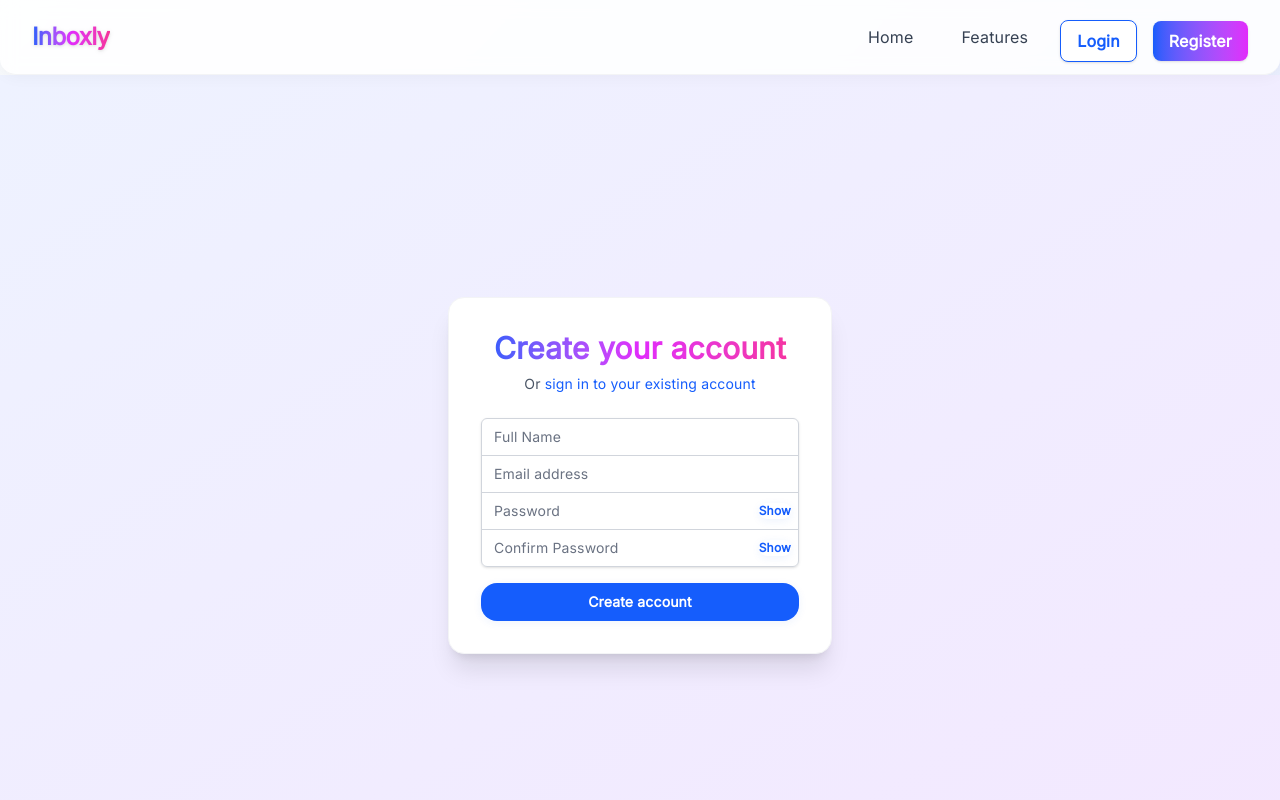
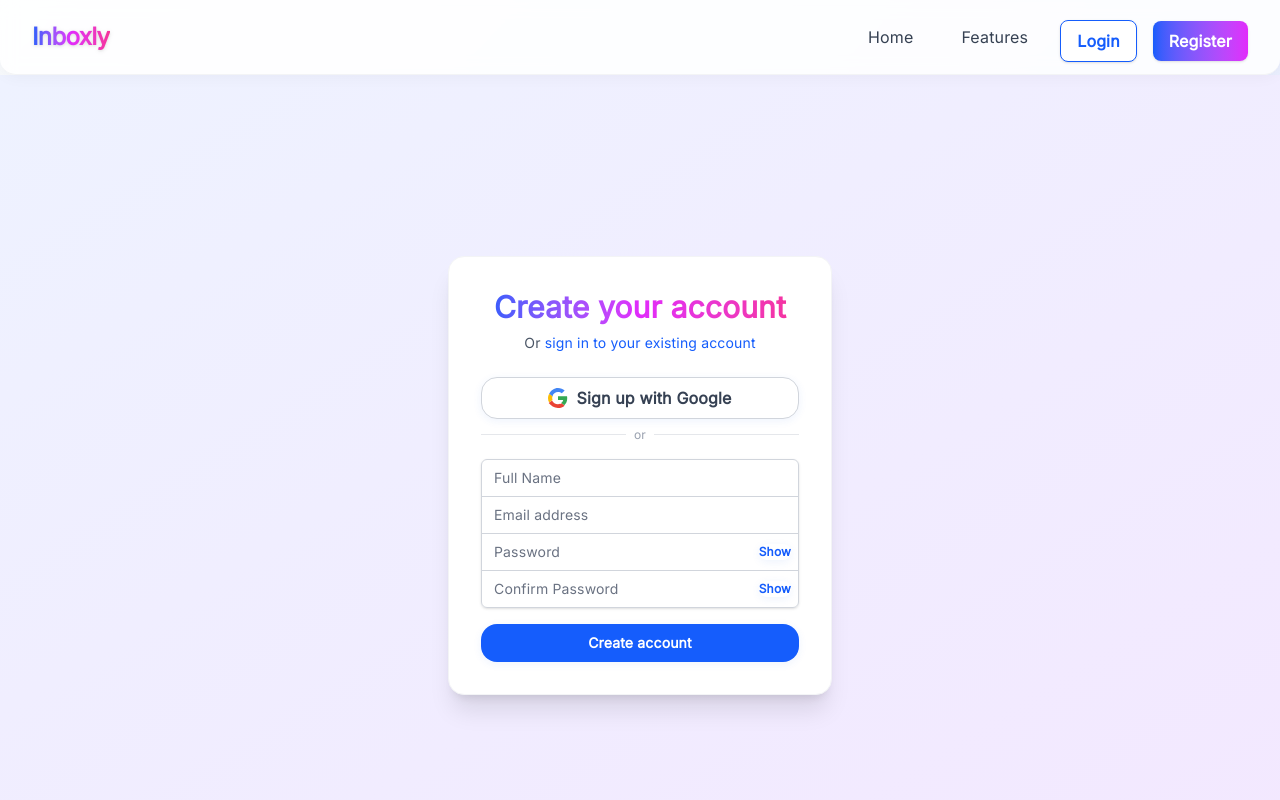
Before and after one commit to HimanshuParihar99/Inboxly, a Next.js app in the folder frontend/: page /register in a window 1280 px wide. Shown: the top 800 px of the page. Built offline with nearby package versions, Linux system fonts and the light colour scheme.

Commit message:
chore: design improvements and updates

```diff
--- a/frontend/package.json
+++ b/frontend/package.json
@@ -13,9 +13,11 @@
     "@fontsource/raleway": "^5.2.6",
     "@headlessui/react": "^2.2.7",
     "@heroicons/react": "^2.2.0",
+    "@vercel/speed-insights": "^1.2.0",
     "autoprefixer": "^10.4.21",
     "framer-motion": "^12.23.12",
     "next": "15.5.3",
+    "next-auth": "^4.24.11",
     "postcss": "^8.5.6",
     "react": "19.1.0",
     "react-dom": "19.1.0"
--- /dev/null
+++ b/frontend/src/app/GoogleSignInButton.tsx
@@ -0,0 +1,15 @@
+"use client";
+import { signIn } from "next-auth/react";
+
+export default function GoogleSignInButton({ text = "Sign in with Google" }: { text?: string }) {
+    return (
+        <button
+            type="button"
+            onClick={() => signIn("google")}
+            className="w-full flex items-center justify-center gap-2 py-2 px-4 border border-gray-300 rounded-md bg-white text-gray-700 font-medium shadow hover:bg-gray-50 transition-colors mb-2"
+        >
+            <svg className="w-5 h-5" viewBox="0 0 48 48"><g><path fill="#4285F4" d="M24 9.5c3.54 0 6.7 1.22 9.19 3.23l6.85-6.85C35.91 2.36 30.28 0 24 0 14.82 0 6.73 5.82 2.69 14.09l7.98 6.2C12.13 13.13 17.57 9.5 24 9.5z" /><path fill="#34A853" d="M46.1 24.55c0-1.64-.15-3.22-.42-4.74H24v9.01h12.42c-.54 2.9-2.18 5.36-4.65 7.02l7.19 5.6C43.98 37.13 46.1 31.36 46.1 24.55z" /><path fill="#FBBC05" d="M10.67 28.29a14.5 14.5 0 0 1 0-8.58l-7.98-6.2A23.94 23.94 0 0 0 0 24c0 3.93.94 7.65 2.69 10.89l7.98-6.2z" /><path fill="#EA4335" d="M24 48c6.28 0 11.91-2.07 15.88-5.64l-7.19-5.6c-2.01 1.35-4.59 2.15-8.69 2.15-6.43 0-11.87-3.63-14.33-8.89l-7.98 6.2C6.73 42.18 14.82 48 24 48z" /><path fill="none" d="M0 0h48v48H0z" /></g></svg>
+            {text}
+        </button>
+    );
+}
--- /dev/null
+++ b/frontend/src/app/api/auth/[...nextauth].ts
@@ -0,0 +1,24 @@
+import NextAuth from "next-auth";
+import GoogleProvider from "next-auth/providers/google";
+
+const handler = NextAuth({
+  providers: [
+    GoogleProvider({
+      clientId: process.env.GOOGLE_CLIENT_ID!,
+      clientSecret: process.env.GOOGLE_CLIENT_SECRET!,
+    }),
+  ],
+  session: {
+    strategy: "jwt",
+  },
+  callbacks: {
+    async session({ session, token }) {
+      if (session.user) {
+        (session.user as any).id = token.sub;
+      }
+      return session;
+    },
+  },
+});
+
+export { handler as GET, handler as POST };
--- a/frontend/src/app/layout.tsx
+++ b/frontend/src/app/layout.tsx
@@ -1,4 +1,4 @@
-
+import { SpeedInsights } from "@vercel/speed-insights/next"
 import type { Metadata } from "next";
 import '@fontsource/inter';
 import '@fontsource/raleway';
@@ -16,7 +16,9 @@ export default function RootLayout({
   children: React.ReactNode;
 }>) {
   return (
+
     <html lang="en">
+      <SpeedInsights/>
       <body className="font-inter antialiased bg-gradient-to-br from-indigo-50 to-purple-100 dark:from-zinc-900 dark:to-indigo-950 min-h-screen flex flex-col">
         <header className="w-full py-3 px-0 sticky top-0 z-30 bg-white/70 dark:bg-zinc-900/70 backdrop-blur-md shadow-lg rounded-b-2xl border-b border-gray-100 dark:border-zinc-800">
           <div className="container mx-auto flex items-center justify-between gap-4 px-4 sm:px-8">
--- a/frontend/src/app/login/page.tsx
+++ b/frontend/src/app/login/page.tsx
@@ -3,6 +3,7 @@
 import { useState } from 'react';
 import Link from 'next/link';
 import { useRouter } from 'next/navigation';
+import GoogleSignInButton from '../GoogleSignInButton';
 
 export default function Login() {
   const [email, setEmail] = useState('');
@@ -72,6 +73,12 @@ export default function Login() {
             Or{' '}
             <Link href="/register" className="font-medium text-blue-600 hover:text-blue-500 transition-colors">create a new account</Link>
           </p>
+        </div>
+        <GoogleSignInButton text="Sign in with Google" />
+        <div className="flex items-center my-2">
+          <div className="flex-grow h-px bg-gray-200" />
+          <span className="mx-2 text-gray-400 text-xs">or</span>
+          <div className="flex-grow h-px bg-gray-200" />
         </div>
         <form className="flex flex-col gap-y-4" onSubmit={handleSubmit}>
           {error && (
--- a/frontend/src/app/register/page.tsx
+++ b/frontend/src/app/register/page.tsx
@@ -3,6 +3,7 @@
 import { useState } from 'react';
 import Link from 'next/link';
 import { useRouter } from 'next/navigation';
+import GoogleSignInButton from '../GoogleSignInButton';
 
 export default function Register() {
   const [name, setName] = useState('');
@@ -84,6 +85,12 @@ export default function Register() {
               sign in to your existing account
             </Link>
           </p>
+        </div>
+        <GoogleSignInButton text="Sign up with Google" />
+        <div className="flex items-center my-2">
+          <div className="flex-grow h-px bg-gray-200" />
+          <span className="mx-2 text-gray-400 text-xs">or</span>
+          <div className="flex-grow h-px bg-gray-200" />
         </div>
         <form className="mt-4 flex flex-col gap-y-4" onSubmit={handleSubmit}>
           {error && (
```
Also changed, not shown: 1 other file (tests, documents, lock files or other folders).
